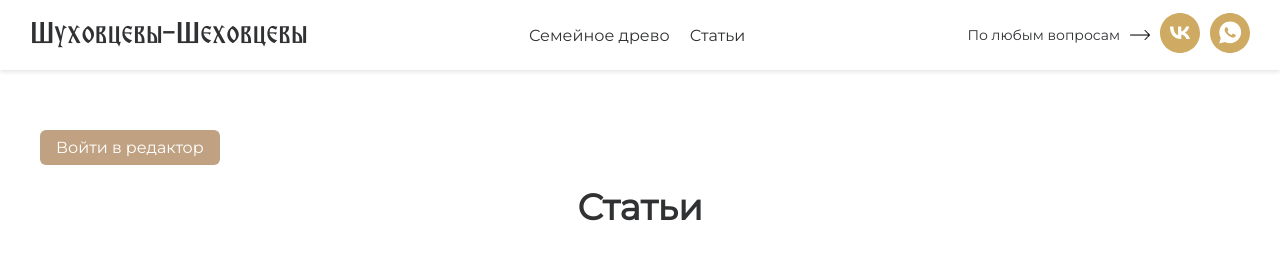
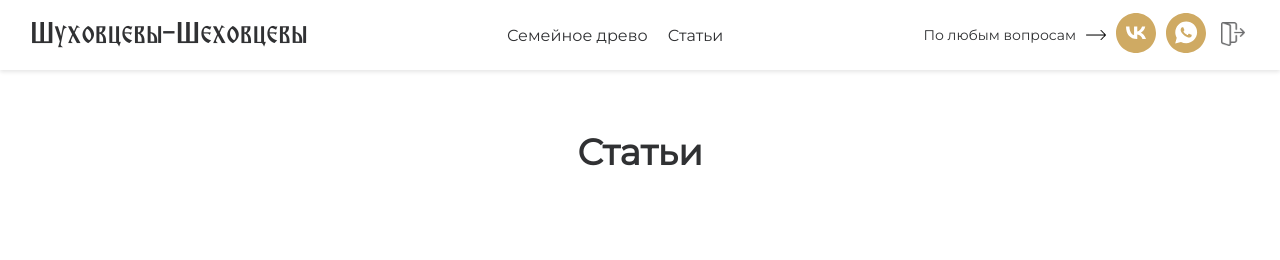
Before and after one commit to miltim7/FamilyTree, a website: page public/articles.html in a window 1280 px wide. Drawn offline with Linux system fonts and the light colour scheme; no server answers.

Commit message:
change place get in redactor btn

```diff
--- a/public/articles.html
+++ b/public/articles.html
@@ -10,7 +10,6 @@
   <link rel="stylesheet" href="css/articles.css">
   <link rel="stylesheet" href="css/modals.css">
   <link rel="stylesheet" href="css/articleSelection.css">
-
   <script defer src="js/articles.js"></script>
   <script defer src="js/header.js"></script>
 </head>
@@ -29,6 +28,7 @@
         <a href="https://api.whatsapp.com/send/?phone=79000880989&amp;text=...">
           <img src="images/wp.svg" alt="WhatsApp">
         </a>
+        <button id="editor-login-btn"><img src="images/logout.png" alt="Войти в редактор"></button>
       </div>
       <div class="burger" id="burger">
         <span></span>
@@ -58,10 +58,8 @@
       </div>
     </div>
   </header>
-
   <main class="articles-main">
     <section class="articles-section">
-      <button id="editor-login-btn">Войти в редактор</button>
       <button id="add-article-btn" class="hidden">Добавить статью</button>
       <h1>Статьи</h1>
       <div class="articles-container" id="articles-container">
@@ -69,7 +67,6 @@
       <div id="pagination-container"></div>
     </section>
   </main>
-
   <div class="modal" id="login-modal">
     <div class="modal-content">
       <span class="close-modal" id="close-login-modal">&times;</span>
--- a/public/css/articles.css
+++ b/public/css/articles.css
@@ -1,9 +1,7 @@
-/* Скрывающий класс */
 .hidden {
   display: none !important;
 }
 
-/* Основной контейнер страницы статей */
 .articles-main {
   background: #fff;
   padding: 40px 20px;
@@ -11,14 +9,12 @@
   min-height: 100vh;
 }
 
-/* Секция статей */
 .articles-section {
   max-width: 1200px;
   margin: 0 auto;
   padding: 20px 0;
 }
 
-/* Заголовок страницы */
 .articles-section h1 {
   text-align: center;
   font-size: 36px;
@@ -26,26 +22,6 @@
   margin-bottom: 20px;
 }
 
-/* Кнопка "Войти в редактор" */
-#editor-login-btn {
-  display: block;
-  margin: 0 0 20px 0;
-  background-color: #c0a282;
-  color: #fff;
-  padding: 8px 16px;
-  border: none;
-  border-radius: 6px;
-  font-size: 16px;
-  cursor: pointer;
-  transition: background-color 0.3s ease;
-  width: max-content;
-}
-
-#editor-login-btn:hover {
-  background-color: #a1886f;
-}
-
-/* Кнопка "Добавить статью" – скрыта по умолчанию */
 #add-article-btn {
   display: block;
   margin-bottom: 20px;
@@ -65,7 +41,6 @@
   background-color: #a1886f;
 }
 
-/* Контейнер для карточек статей */
 .articles-container {
   display: grid;
   grid-template-columns: repeat(4, 300px);
@@ -73,7 +48,6 @@
   justify-content: center;
 }
 
-/* Карточка статьи */
 .blog-card {
   width: 300px;
   background: #fff;
@@ -85,7 +59,6 @@
   cursor: pointer;
 }
 
-/* Изображение карточки – ограничено 150×150 px */
 .blog-card img {
   height: 150px;
   object-fit: cover;
@@ -93,7 +66,6 @@
   display: block;
 }
 
-/* Текстовые блоки */
 .blog-meta {
   font-size: 14px;
   color: #888;
@@ -117,7 +89,6 @@
   text-align: left;
 }
 
-/* Стили для кнопок-иконок (редактировать и удалить) */
 .article-btns {
   display: flex;
   gap: 20px;
@@ -145,7 +116,6 @@
   object-fit: contain;
 }
 
-/* Стили для строки загрузки изображения в модальном окне */
 .image-upload-row {
   display: flex;
   flex-direction: column;
@@ -163,7 +133,7 @@
   text-align: center;
 }
 
-.image-upload-container #article-image-placeholder {
+#article-image-placeholder {
   padding: 20px;
   color: #888;
 }
@@ -184,7 +154,6 @@
   cursor: pointer;
 }
 
-/* Модальное окно детального просмотра статьи */
 #article-detail-content {
   text-align: left;
 }
@@ -214,7 +183,6 @@
   line-height: 1.5;
 }
 
-/* Адаптивные стили */
 @media (max-width: 1024px) {
   .articles-container {
     grid-template-columns: repeat(2, 300px);
@@ -225,14 +193,22 @@
   .articles-container {
     grid-template-columns: repeat(1, 300px);
   }
-
   .articles-section h1 {
     font-size: 2rem;
   }
-
   #add-article-btn,
   #editor-login-btn {
     font-size: 0.9rem;
     padding: 6px 12px;
   }
 }
+
+#editor-login-btn {
+  display: inline-block !important;
+  background: transparent !important;
+  border: none !important;
+  margin: 0 !important;
+  padding: 5px !important;
+  box-shadow: none !important;
+  vertical-align: middle;
+}
--- a/public/css/header.css
+++ b/public/css/header.css
@@ -155,14 +155,29 @@
 }
 
 @media (max-width: 992px) {
-
     .header-container .nav-links,
     .header-container .contacts,
     .header-container .logo {
         display: none;
     }
-
     .burger {
         display: flex;
     }
 }
+
+#editor-login-btn {
+    background: none;
+    border: none;
+    cursor: pointer;
+    padding: 5px;
+    opacity: 0.7;
+}
+
+#editor-login-btn img {
+    width: 24px;
+    height: 24px;
+}
+
+#editor-login-btn:hover {
+    opacity: 1;
+}
```
Also changed, not shown: public/index.html (+4 -11 lines), public/images/logout.png (added).
